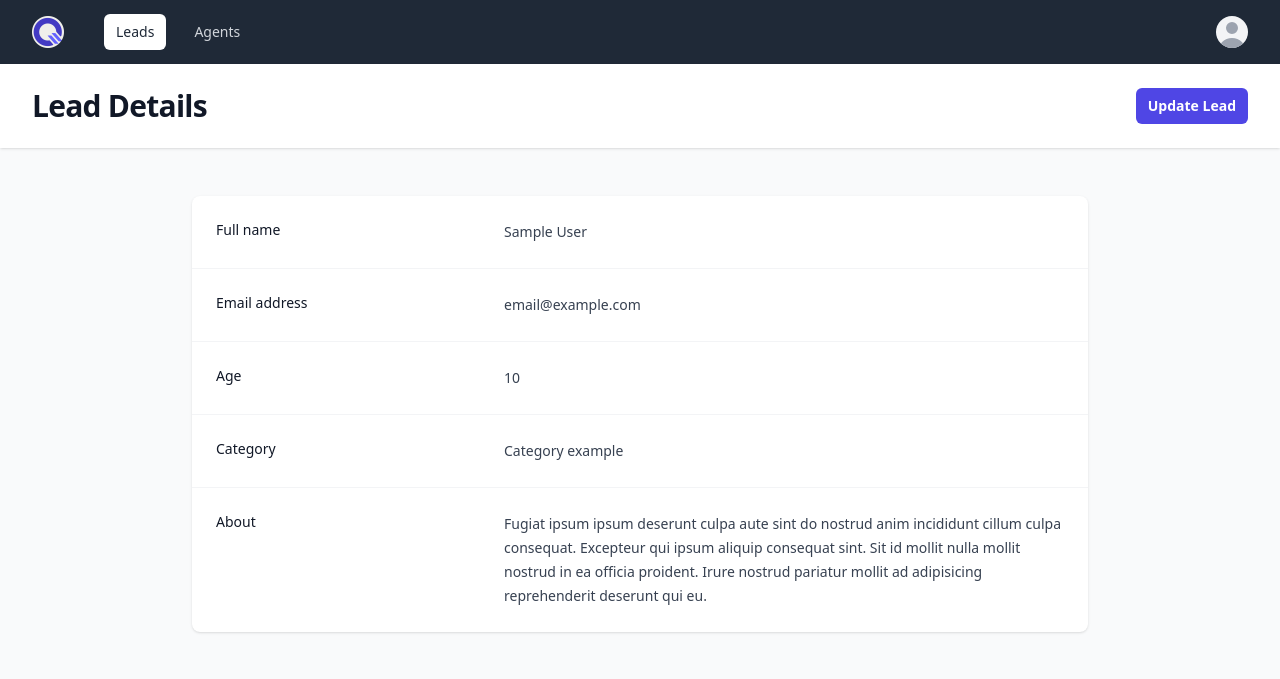
After one commit to AndriyBaziuk/django-crm, a Django app: page /leads/1/ in a window 1280 px wide. The commit adds this page. Shown: the top 679 px of the page. Run offline with Django 4.2, Linux system fonts and the light colour scheme; tables that the repository leaves empty hold one stand-in row (values such as "Sample post"); some libraries are stand-ins or nearby versions.

Commit message:
Lead detail view

```diff
--- a/leads/urls.py
+++ b/leads/urls.py
@@ -1,9 +1,10 @@
 from django.urls import path
 
-from .views import LeadListView
+from .views import LeadDetailView, LeadListView
 
 app_name = 'leads'
 
 urlpatterns = [
     path('', LeadListView.as_view(), name='lead-list'),
+    path('<int:pk>/', LeadDetailView.as_view(), name='lead-detail'),
 ]
--- a/leads/views.py
+++ b/leads/views.py
@@ -7,3 +7,9 @@ class LeadListView(generic.ListView):
     template_name = 'leads/lead_list.html'
     queryset = Lead.objects.all()
     context_object_name = 'leads'
+
+
+class LeadDetailView(generic.DetailView):
+    template_name = 'leads/lead_detail.html'
+    queryset = Lead.objects.all()
+    context_object_name = 'lead'
--- /dev/null
+++ b/templates/leads/lead_detail.html
@@ -0,0 +1,49 @@
+{% extends "base.html" %}
+
+{% block content %}
+
+<header class="bg-white shadow">
+    <div class="mx-auto max-w-7xl px-4 py-6 sm:px-6 lg:px-8">
+        <div class="flex items-center justify-between">
+            <h1 class="text-3xl font-bold tracking-tight text-gray-900">Lead Details</h1>
+            <button type="button" class="block text-white bg-indigo-600 font-semibold text-sm text-center py-2 px-3 rounded-md shadow-none hover:bg-indigo-500">
+                Update Lead
+            </button>
+        </div>
+    </div>
+</header>
+<main class="lg:px-8 sm:px-6 py-12">
+    <div class="max-w-4xl mx-auto">
+        <div class="bg-white overflow-hidden sm:rounded-lg shadow">
+            <dl class="divide-y divide-gray-100">
+                <div class="px-4 py-6 sm:grid sm:grid-cols-3 sm:gap-4 sm:px-6">
+                    <dt class="text-sm font-medium text-gray-900">Full name</dt>
+                    <dd class="mt-1 text-sm leading-6 text-gray-700 sm:col-span-2 sm:mt-0">{{ lead.first_name }} {{ lead.last_name }}</dd>
+                </div>
+                <div class="px-4 py-6 sm:grid sm:grid-cols-3 sm:gap-4 sm:px-6">
+                    <dt class="text-sm font-medium text-gray-900">Email address</dt>
+                    <dd class="mt-1 text-sm leading-6 text-gray-700 sm:col-span-2 sm:mt-0">email@example.com</dd>
+                </div>
+                <div class="px-4 py-6 sm:grid sm:grid-cols-3 sm:gap-4 sm:px-6">
+                    <dt class="text-sm font-medium text-gray-900">Age</dt>
+                    <dd class="mt-1 text-sm leading-6 text-gray-700 sm:col-span-2 sm:mt-0">{{ lead.age }}</dd>
+                </div>
+                <div class="px-4 py-6 sm:grid sm:grid-cols-3 sm:gap-4 sm:px-6">
+                    <dt class="text-sm font-medium text-gray-900">Category</dt>
+                    <dd class="mt-1 text-sm leading-6 text-gray-700 sm:col-span-2 sm:mt-0">Category example</dd>
+                </div>
+                <div class="px-4 py-6 sm:grid sm:grid-cols-3 sm:gap-4 sm:px-6">
+                    <dt class="text-sm font-medium text-gray-900">About</dt>
+                    <dd class="mt-1 text-sm leading-6 text-gray-700 sm:col-span-2 sm:mt-0">
+                        Fugiat ipsum ipsum deserunt
+                        culpa aute sint do nostrud anim incididunt cillum culpa consequat. Excepteur qui ipsum aliquip
+                        consequat sint. Sit id mollit nulla mollit nostrud in ea officia proident. Irure nostrud
+                        pariatur mollit ad adipisicing reprehenderit deserunt qui eu.
+                    </dd>
+                </div>
+            </dl>
+        </div>
+    </div>
+</main>
+
+{% endblock content %}
--- a/templates/leads/lead_list.html
+++ b/templates/leads/lead_list.html
@@ -23,7 +23,7 @@
                     </div>
                     <div class="min-w-0 flex-auto">
                         <p class="text-sm font-semibold leading-6 text-gray-900">
-                            <a href="#"><span class="absolute bottom-0 -top-px inset-x-0"></span>{{ lead.first_name }} {{ lead.last_name }}</a>
+                            <a href="{% url 'leads:lead-detail' lead.pk %}"><span class="absolute bottom-0 -top-px inset-x-0"></span>{{ lead.first_name }} {{ lead.last_name }}</a>
                         </p>
                         <p class="flex mt-1 text-xs leading-5 text-gray-500">email@example.com</p>
                     </div>
```
